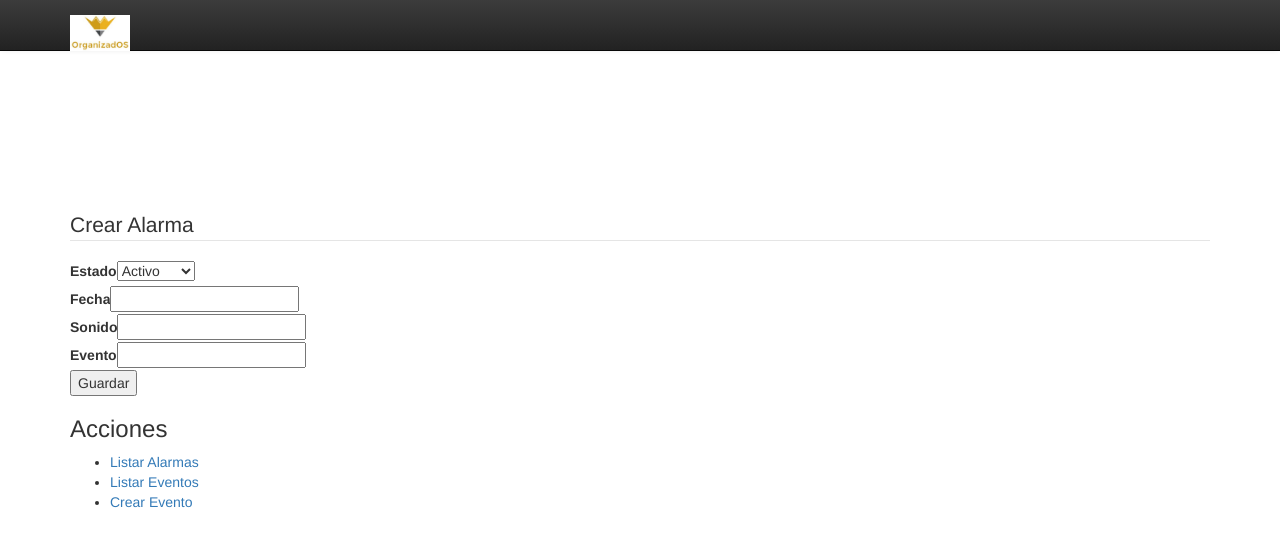
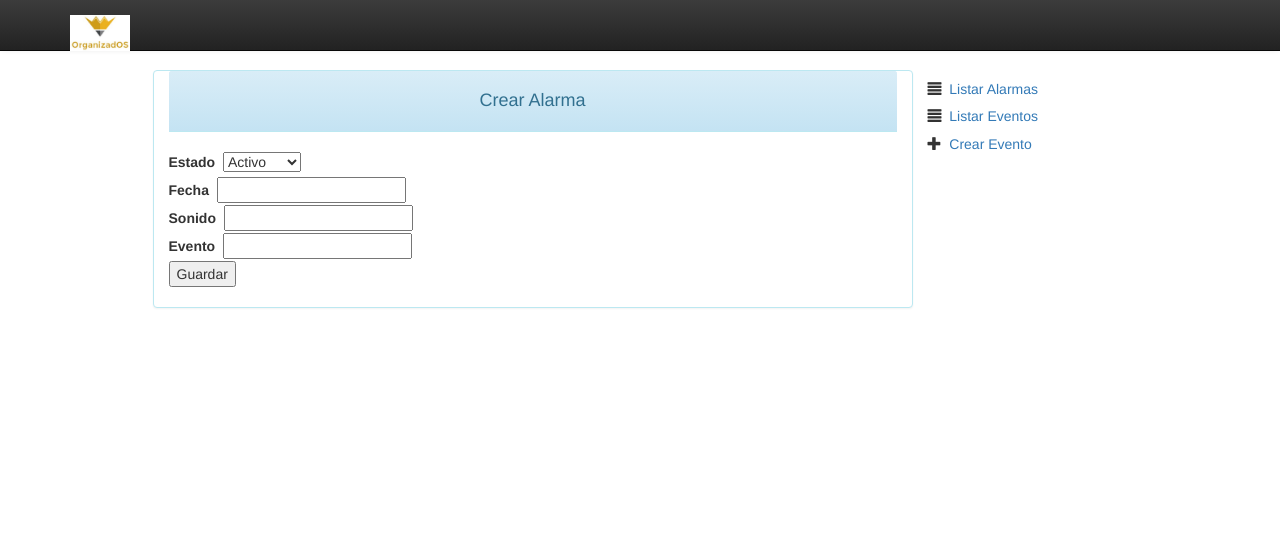
Before and after one commit to ivalvarad/Agenda, a CakePHP app: the page made by app/View/Alarms/add.ctp in a window 1280 px wide. Shown: the top 547 px of the page. Run offline with PHP 8.4 and a stand-in for CakePHP, Linux system fonts and the light colour scheme; the template is opened without the code that fills it, so the values that code supplies are empty; form fields are guessed from the names that the template uses; some libraries are stand-ins or nearby versions.

Commit message:
Fix a agregar alarma

```diff
--- a/app/View/Alarms/add.ctp
+++ b/app/View/Alarms/add.ctp
@@ -1,24 +1,31 @@
-<br><br><br><br><br><br><br>
 <div class="alarms form">
-<?php echo $this->Form->create('Alarm'); ?>
+<div class="row">
+		<div class="col-sm-1">
+		</div>
+		<div class="container-fluid">
+			<div class="panel panel-info col-sm-8">
+				<div class="panel-heading" align="center"><h4><?php echo __('Crear Alarma'); ?></h4></div>
+				<br/>
+				<?php echo $this->Form->create('Alarm'); ?>
 	<fieldset>
-		<legend><?php echo __('Crear Alarma'); ?></legend>
 	<?php
 		$estados = array('Activo' => 'Activo', 'Pausado' => 'Pausado');
-		echo $this->Form->input('state', array('type' => 'select', 'options' => $estados, 'label'=>'Estado'));
-		echo $this->Form->input('date', array('label' => 'Fecha'));
-		echo $this->Form->input('sound_id', array('label' => 'Sonido'));
-		echo $this->Form->input('event_id', array('label' => 'Evento'));
+		echo $this->Form->input('state', array('type' => 'select', 'options' => $estados, 'label'=>'Estado&nbsp;&nbsp;'));
+		echo $this->Form->input('date', array('label' => 'Fecha&nbsp;&nbsp;'));
+		echo $this->Form->input('sound_id', array('label' => 'Sonido&nbsp;&nbsp;'));
+		echo $this->Form->input('event_id', array('label' => 'Evento&nbsp;&nbsp;'));
 	?>
 	</fieldset>
 <?php echo $this->Form->end(__('Guardar')); ?>
+				<br/>
+			</div>
+			<div align="left" class="col-sm-3">
+
+	<h5><span class="glyphicon glyphicon-align-justify" aria-hidden="true"></span> &nbsp;<?php echo $this->Html->link(__('Listar Alarmas'), array('action' => 'index')); ?></h5>
+	<h5><span class="glyphicon glyphicon-align-justify" aria-hidden="true"></span> &nbsp;<?php echo $this->Html->link(__('Listar Eventos'), array('controller' => 'events', 'action' => 'index')); ?></h5>
+	<h5><span class="glyphicon glyphicon-plus" aria-hidden="true"></span> &nbsp;<?php echo $this->Html->link(__('Crear Evento'), array('controller' => 'events', 'action' => 'add')); ?></h5>
+
+		</div>
+		</div>
+	</div>
 </div>
-<div class="actions">
-	<h3><?php echo __('Acciones'); ?></h3>
-	<ul>
-
-		<li><?php echo $this->Html->link(__('Listar Alarmas'), array('action' => 'index')); ?></li>
-		<li><?php echo $this->Html->link(__('Listar Eventos'), array('controller' => 'events', 'action' => 'index')); ?> </li>
-		<li><?php echo $this->Html->link(__('Crear Evento'), array('controller' => 'events', 'action' => 'add')); ?> </li>
-	</ul>
-</div>
```
